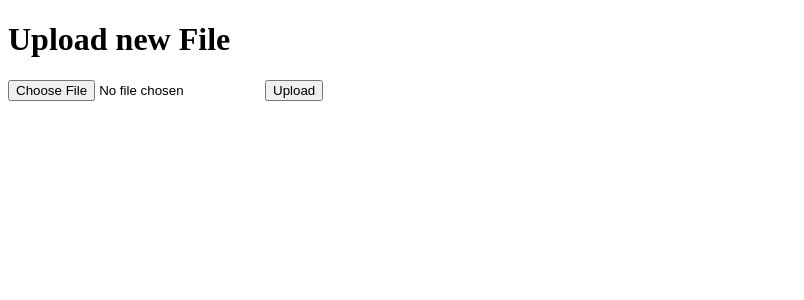
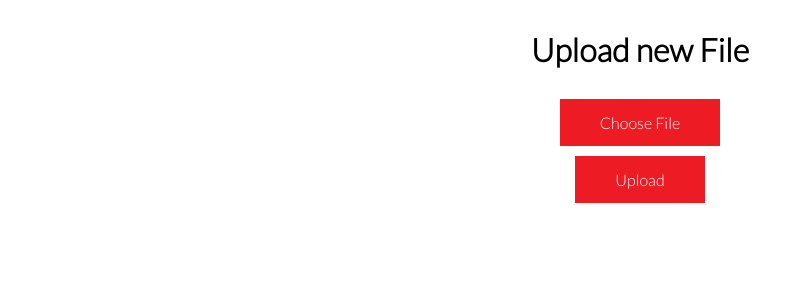
Before and after one commit to Ritzz79/Work-Update, a Flask app: page /uploadfile in a window 1280 px wide. Shown: the top 300 px of the page, without its empty margins (0-804 px from the left). Run offline with Flask 2, Linux system fonts and the light colour scheme; some libraries are stand-ins or nearby versions.

Commit message:
Added styling to the page

```diff
--- a/templates/index.html
+++ b/templates/index.html
@@ -1,7 +1,76 @@
 <!doctype html>
-    <title>Upload new File</title>
-    <h1>Upload new File</h1>
-    <form action="" method=post enctype=multipart/form-data>
-      <p><input type=file name=file>
-         <input type=submit value=Upload>
-    </form>
+<html lang="en">
+<head>
+  <title>Upload new File</title>
+  <meta name="viewport" content="width=device-width, initial-scale=1.0, user-scalable=no">
+  <meta charset="UTF-8">
+<style>
+  @import url('https://fonts.googleapis.com/css2?family=Lato:wght@300&display=swap');
+*{
+    padding: 0; margin: 0; box-sizing: border-box;
+}
+body{
+    font-family: 'Lato',sans-serif; padding: 30px;
+}
+
+.text-center{
+    display: flex;
+    justify-content: center;
+    align-items: center;
+    margin-bottom: 30px;
+}
+.custom-file-wrp{
+    display: flex;
+    justify-content: center;
+    align-items: center;
+}
+.custom-file input[type="file"]{
+  display:none;
+}
+.custom-file label{
+  cursor: pointer;
+  background: #ed1c24;
+  display: inline-block;
+  color: #fff;
+  padding: 14px 40px;
+  text-align: center;
+  margin-bottom: 10px;
+}
+.custom-file1{
+  display: flex;
+  justify-content: center;
+  align-items: center;
+}
+.custom-file1 input[type="submit"]{
+  display: none;
+}
+.custom-file1 label{
+  cursor: pointer;
+  background: #ed1c24;
+  display: inline-block;
+  color: #fff;
+  padding: 14px 40px;
+  text-align: center;
+}
+</style>
+</head>
+<body>
+
+    <h1 class="text-center">Upload new File</h1>
+    <div class="custom-file-wrp">
+      <form action="" method=post enctype=multipart/form-data >
+        <div class="custom-file">
+          <label for="fileuchoose" >Choose File</label>
+          <input type="file" name="file" id="fileuchoose">
+        </div>
+        <div class="custom-file1">
+          <label for="fileupload">Upload</label>
+          <input type=submit id="fileupload">
+        </div>
+      </form>
+    </div>
+
+
+<script src="js/jquery-latest.min.js"></script>
+</body>
+</html>
```
